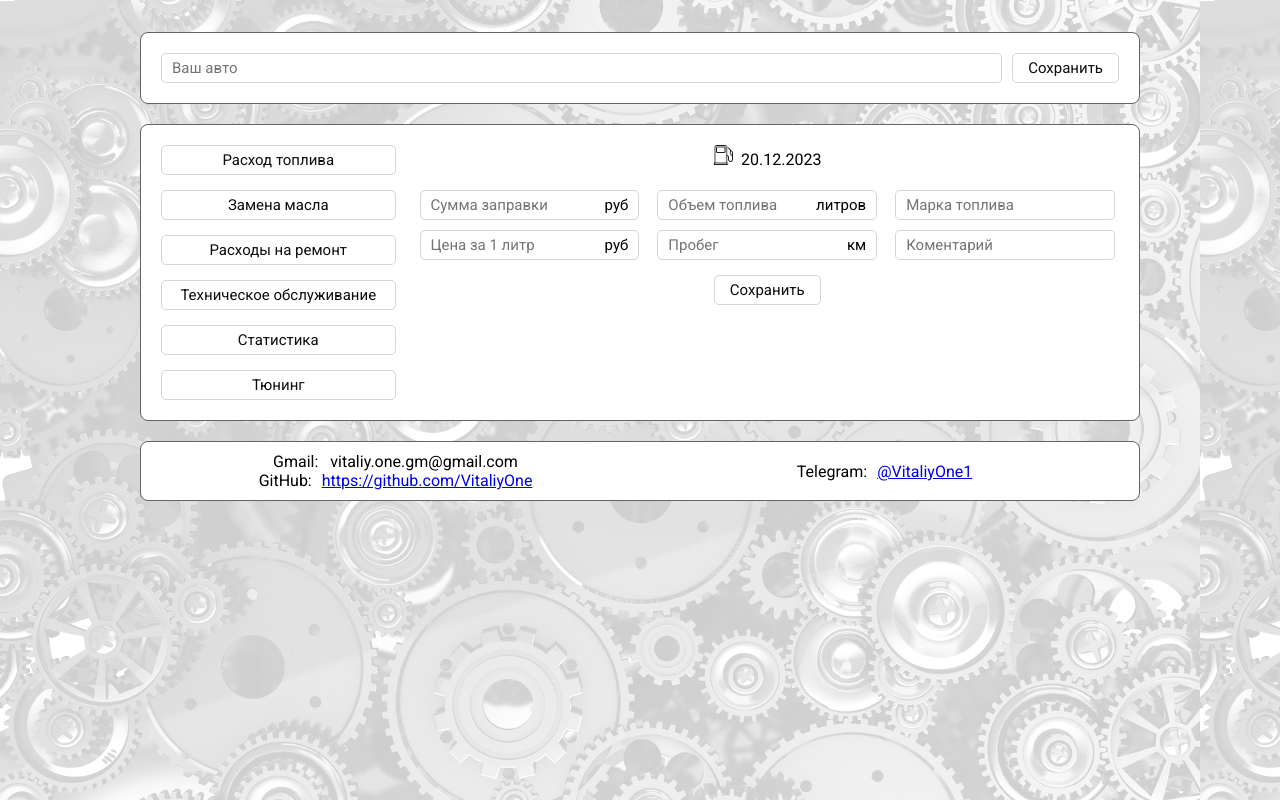
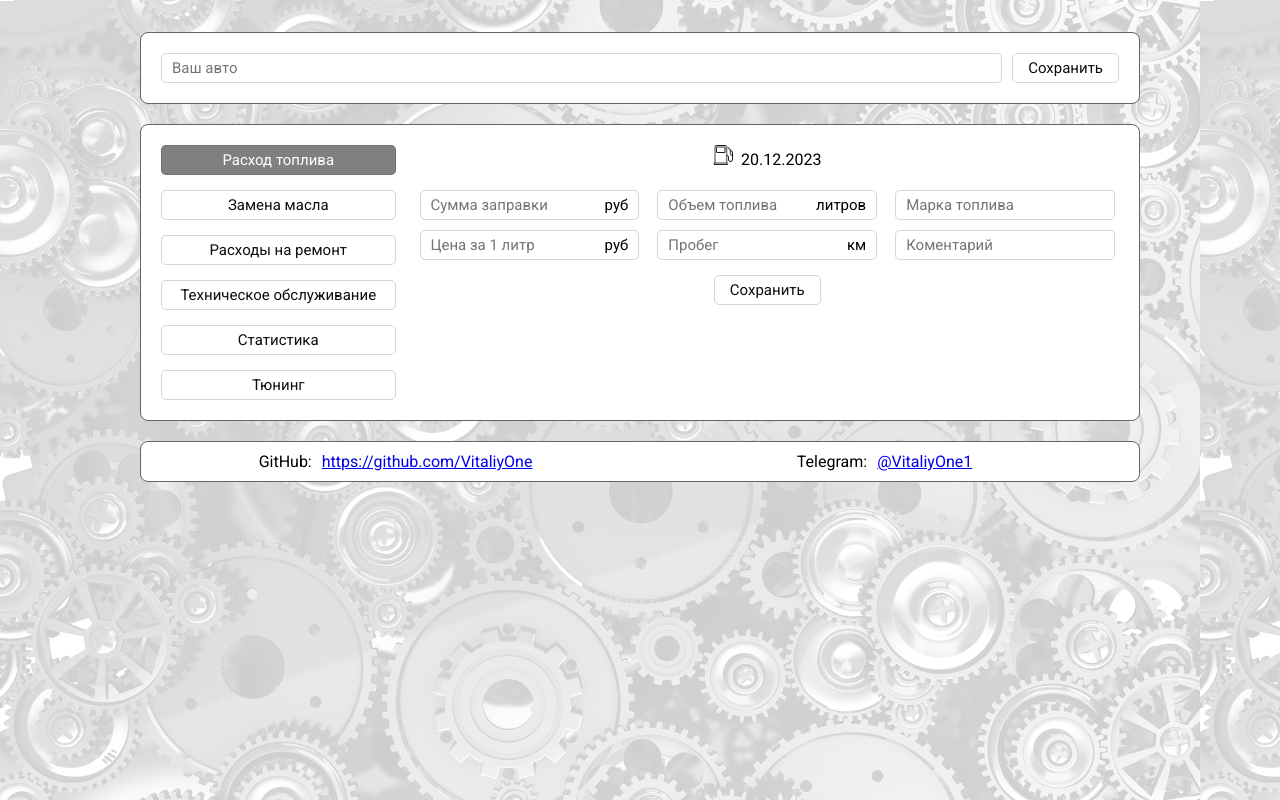
Before and after one commit to VitaliyOne/car-maintenance, a React (Vite) app: page / in a window 1280 px wide. Built offline with nearby package versions, Linux system fonts and the light colour scheme.

Commit message:
Add display of the selected tab

```diff
--- a/src/App.css
+++ b/src/App.css
@@ -46,7 +46,7 @@
     padding: 10px;
     background-color: rgb(255, 255, 255);
     display: grid;
-    grid-template-columns: repeat(2, minmax(0, 1fr));
+    grid-template-columns: repeat(auto-fit, minmax(200px, 1fr));
     border: 1px solid rgb(100, 100, 100);
     border-radius: 8px;
 }
@@ -69,8 +69,18 @@
     justify-items: center;
 }
 
+.tabMenu{
+    display: grid;
+    grid-template-rows: auto;
+    gap: 15px;
+}
+
 .time{
     display: inline-block;
     vertical-align: top;
     height: 30px;
 }
+
+.infoStats{
+    display: grid ;
+}
--- a/src/components/CarMaintenanceMenu.tsx
+++ b/src/components/CarMaintenanceMenu.tsx
@@ -29,28 +29,55 @@ const tabs: TabComponentsMap = {
   [Tab.TUNING]: Tuning
 }
 
-
-
 const CarMaintenanceMenu = () => {
-  const [selectedItem, setSelectedItem] = useState<`${Tab}`>(Tab.FUEL_CONSUMPTION)
+  const [selectedItem, setSelectedItem] = useState<`${Tab}`>(Tab.FUEL_CONSUMPTION);
 
   const TabComponent = tabs[selectedItem];
+  const isActive = (tab: Tab) => selectedItem === tab;
+
+  const activeTab = {
+    backgroundColor: 'gray', color: 'white', cursor: 'default'
+  };
 
   return (
-    <div className="carMaintenanceMenu">
-      <div style={{display: "grid", gridTemplateRows:"auto", gap:"15px"}}>
-        <MyButton children="Расход топлива" onClick={() => setSelectedItem(Tab.FUEL_CONSUMPTION)}></MyButton>
-        <MyButton children="Замена масла" onClick={() => setSelectedItem(Tab.OIL_CHANGE)}></MyButton>
-        <MyButton children="Расходы на ремонт" onClick={() => setSelectedItem(Tab.REPAIR_COSTS)}></MyButton>
-        <MyButton children="Техническое обслуживание" onClick={() => setSelectedItem(Tab.TECHNICAL_MAINTENANCE)}></MyButton>
-        <MyButton children="Статистика" onClick={() => setSelectedItem(Tab.STATISTICS)}></MyButton>
-        <MyButton children="Тюнинг" onClick={() => setSelectedItem(Tab.TUNING)}></MyButton>
-      </div>
+    <main className="carMaintenanceMenu">
+      <nav className="tabMenu">
+        <MyButton
+          children="Расход топлива"
+          onClick={() => setSelectedItem(Tab.FUEL_CONSUMPTION)}
+          style={isActive(Tab.FUEL_CONSUMPTION) ? activeTab : {}}
+        />
+        <MyButton
+          children="Замена масла"
+          onClick={() => setSelectedItem(Tab.OIL_CHANGE)}
+          style={isActive(Tab.OIL_CHANGE) ? activeTab : {}}
+        />
+        <MyButton
+          children="Расходы на ремонт"
+          onClick={() => setSelectedItem(Tab.REPAIR_COSTS)}
+          style={isActive(Tab.REPAIR_COSTS) ? activeTab : {}}
+        />
+        <MyButton
+          children="Техническое обслуживание"
+          onClick={() => setSelectedItem(Tab.TECHNICAL_MAINTENANCE)}
+          style={isActive(Tab.TECHNICAL_MAINTENANCE) ? activeTab : {}}
+        />
+        <MyButton
+          children="Статистика"
+          onClick={() => setSelectedItem(Tab.STATISTICS)}
+          style={isActive(Tab.STATISTICS) ? activeTab : {}}
+        />
+        <MyButton
+          children="Тюнинг"
+          onClick={() => setSelectedItem(Tab.TUNING)}
+          style={isActive(Tab.TUNING) ? activeTab : {}}
+        />
+      </nav>
       <div>
         <TabComponent />
       </div>
-    </div>
-  )
+    </main>
+  );
 }
 
 export default CarMaintenanceMenu
--- a/src/components/Footer.tsx
+++ b/src/components/Footer.tsx
@@ -2,34 +2,29 @@
 const Footer = () => {
   return (
     <footer className="Footer">
-      <div>
-        <a>Gmail: &nbsp; vitaliy.one.gm@gmail.com</a>
-        <br />
       <p>
         GitHub:
         <a
           href="https://github.com/VitaliyOne/marvel-heroes-list"
           target="_blank"
           rel="noopener noreferrer"
-            style={{marginLeft: "10px"}}
+          style={{ marginLeft: "10px" }}
         >
           https://github.com/VitaliyOne
         </a>
       </p>
-      </div>
-      <div style={{ marginTop: "10px" }}>
+
       <p>
         Telegram:
         <a
           href="https://t.me/VitaliyOne1"
           target="_blank"
           rel="noopener noreferrer"
-            style={{marginLeft: "10px"}}
+          style={{ marginLeft: "10px" }}
         >
           @VitaliyOne1
         </a>
       </p>
-      </div>
     </footer>
   )
 }
--- a/src/components/FuelСonsumption.tsx
+++ b/src/components/FuelСonsumption.tsx
@@ -1,7 +1,7 @@
 import { useEffect, useState } from "react";
 import MyInput from "./UI/input/MyInput";
 import MyButton from "./UI/button/MyButton";
-import Fuel from '/public/iconFuel.png';
+import Fuel from '/iconFuel.png';
 import InputAdornment from "./UI/InputAdornment/InputAdornment";
 
 const FuelСonsumption = () => {
@@ -14,7 +14,7 @@ const FuelСonsumption = () => {
 
   return (
     <div>
-        <time className="time"><img src={Fuel} alt="Fuel" style={{height: "20px"}}/> &nbsp;{dateTime}</time>
+      <time className="time"><img src={Fuel} alt="Fuel" style={{ height: "20px" }} /> &nbsp;{dateTime}</time>
       <form>
         <div className="infoFuelСonsumption">
           <InputAdornment placeholder="Сумма заправки" type="number" span="руб"></InputAdornment>
@@ -24,7 +24,7 @@ const FuelСonsumption = () => {
           <InputAdornment placeholder="Пробег" type="number" span="км"></InputAdornment>
           <MyInput placeholder="Коментарий" type="text"></MyInput>
         </div>
-            <div style={{marginTop: "10px"}}>
+        <div style={{ marginTop: "10px" }}>
           <MyButton children="Сохранить"></MyButton>
         </div>
       </form>
--- a/src/components/InformationCar.tsx
+++ b/src/components/InformationCar.tsx
@@ -27,15 +27,15 @@ const InformationCar = () => {
     }
 
     return (
-    <div style={{backgroundColor: `while`, width: "100%"}}>
+        <header style={{ backgroundColor: `while`, width: "100%" }}>
             {sessionNameCar === "" || sessionNameCar === null ? (
                 <form className="formInformationCar">
                     <MyInput type="text" placeholder="Ваш авто" value={nameCar} onChange={(event) => setNameCar(event.target.value)}></MyInput>
-                <MyButton children="Сохранить" onClick={saveNameCar} style={{marginLeft: "10px"}}></MyButton>
+                    <MyButton children="Сохранить" onClick={saveNameCar} style={{ marginLeft: "10px" }}></MyButton>
                 </form>) : (
                 <div className="formInformationYourCar">
                     <div className="itemFormYourCar1">
-                <a style={{margin: "0 15px 0 0"}}>Ваш авто:</a>
+                        <a style={{ margin: "0 15px 0 0" }}>Ваш авто:</a>
                         <h1>{sessionNameCar}</h1>
                     </div>
                     <div className="itemFormYourCar2">
@@ -43,7 +43,7 @@ const InformationCar = () => {
                     </div>
                 </div>
             )}
-    </div>
+        </header>
     )
 }
 
--- a/src/components/Statistics.tsx
+++ b/src/components/Statistics.tsx
@@ -1,19 +1,18 @@
 import { useEffect, useState } from "react";
-import Stats from '/public/stats.svg';
+import Stats from '/stats.svg';
 
 
 const Statistics = () => {
-    const [dateTime, setDateTime] = useState<string>();
+  const [dateTime, setDateTime] = useState<string>();
 
-    useEffect(() => {
-      const date = new Date();
-      setDateTime(`${date.getDate()}.${(date.getMonth() + 1).toString().length === 1 ? '0' + (date.getMonth() + 1) : date.getMonth() + 1}.${date.getFullYear()}`)
-    }, []);
+  useEffect(() => {
+    const date = new Date();
+    setDateTime(`${date.getDate()}.${(date.getMonth() + 1).toString().length === 1 ? '0' + (date.getMonth() + 1) : date.getMonth() + 1}.${date.getFullYear()}`)
+  }, []);
   return (
     <div>
-        <time className="time"><img src={Stats} alt="IconRepairCosts" style={{height: "30px"}}/> &nbsp;{dateTime}</time>
-        <div className="infoOilСhange">
-        </div>
+      <time className="time"><img src={Stats} alt="IconRepairCosts" style={{ height: "30px" }} /> &nbsp;{dateTime}</time>
+      <div className="infoStats"></div>
     </div>
   )
 }
```
Also changed, not shown: public/maintenance.png (deleted). Lines whose indentation alone changed are shown as unchanged.
